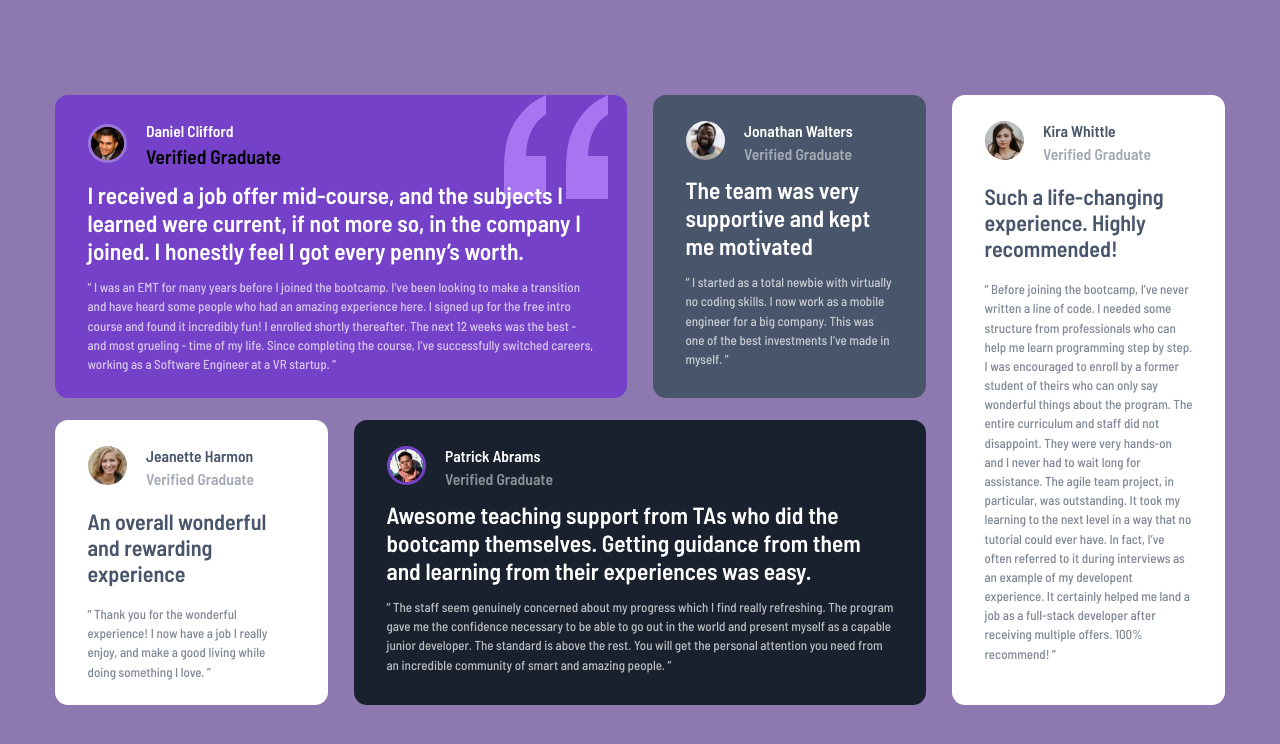
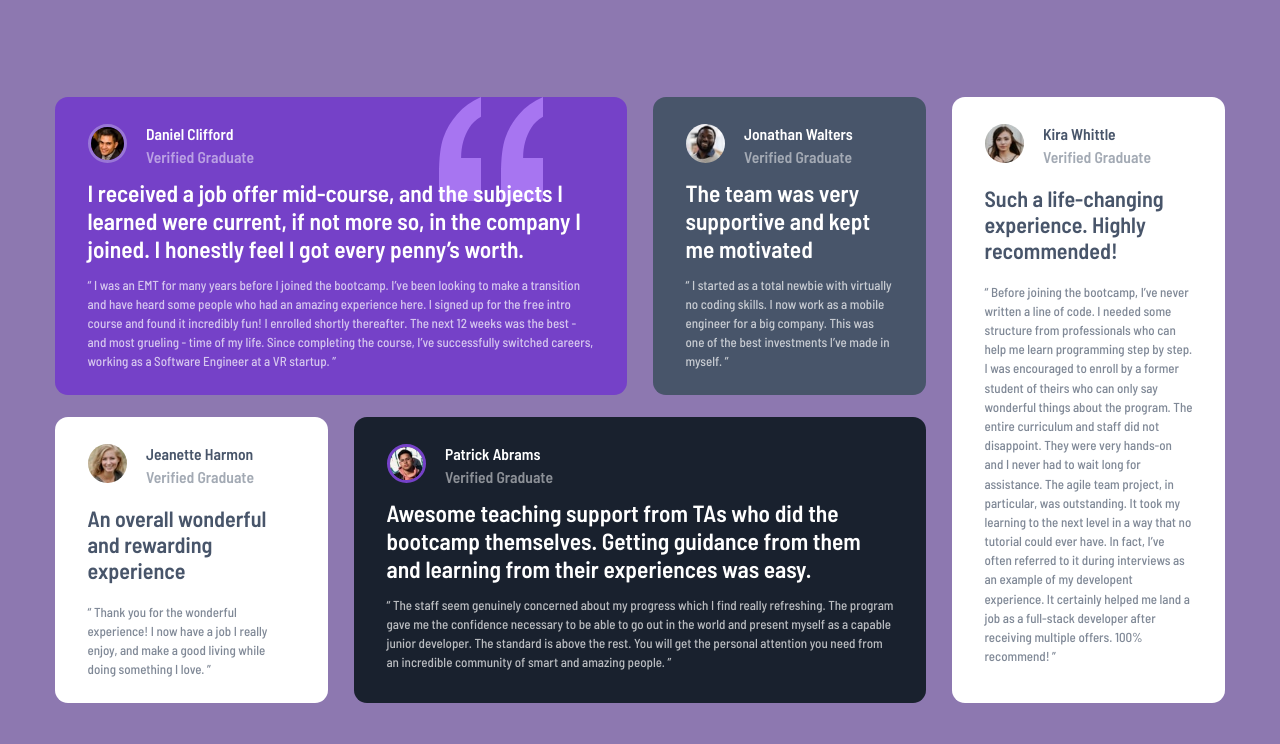
Before and after one commit to adarsh78/Testimonials-grid-section, a plain HTML site: page index.html in a window 1280 px wide. Drawn offline with Linux system fonts and the light colour scheme.

Commit message:
css file updated
css file updated

```diff
--- a/style.css
+++ b/style.css
@@ -86,7 +86,11 @@ section{
     color: hsl(0, 0%, 100%);
     font-size: 1.2rem;
     line-height: 2rem;
+}
 
+.card-1 .name h2{
+    color: hsl(0, 0%, 100%, 0.5);
+    font-size: 1.2rem;
 }
 
 .card-2 .name h2, .card-4 .name h2{
@@ -101,7 +105,7 @@ section{
     line-height: 2rem;
 }
 
-.card-1 .name h3, .card-2 .name h3, .card-4 .name h3{
+.card-2 .name h3, .card-4 .name h3{
     color: hsl(0, 0%, 100%, 0.5);
     font-size: 1.2rem;
 }
@@ -160,6 +164,10 @@ section{
                   "card3 card4 card4 card5";
     }
 
+    .bg-pattern-quotation{
+        right: 6.5rem;
+    }
+
     .text h3{
         margin: 1rem auto;
     }
```
